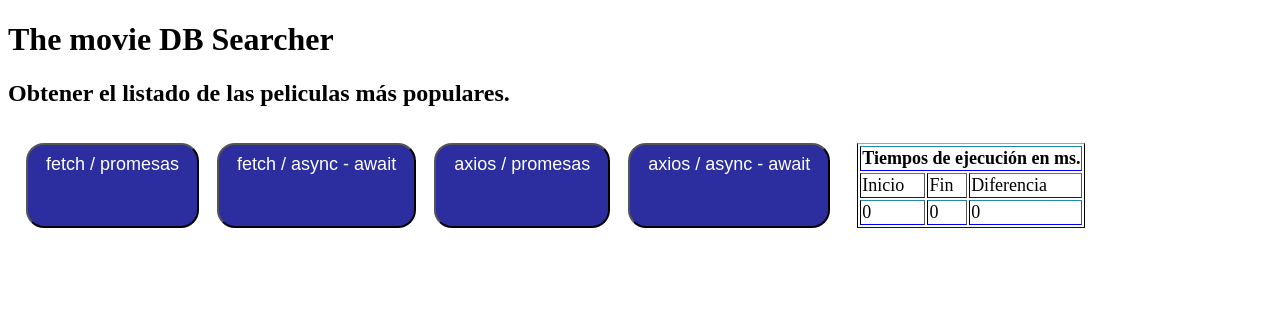
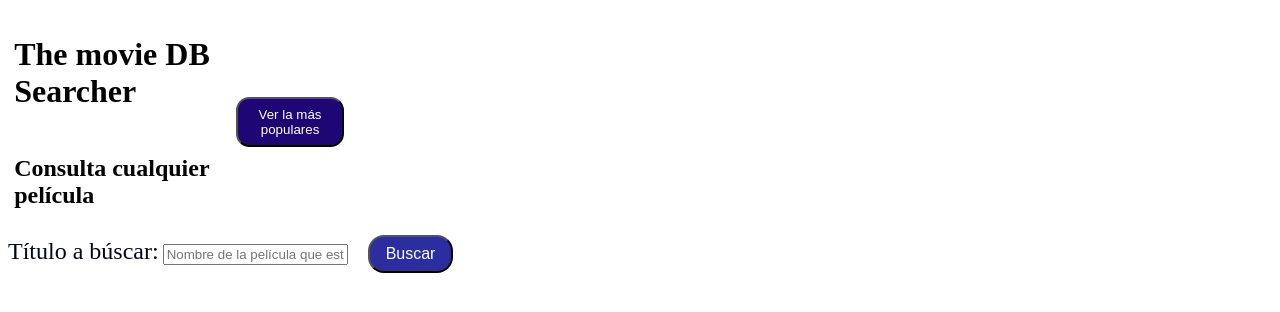
Before and after one commit to ebenito/JS-Async-MovieDB, a plain HTML site: page index.html in a window 1280 px wide. Drawn offline with nearby package versions, Linux system fonts and the light colour scheme.

Commit message:
Añado versión para busquedas

```diff
--- a/functions.js
+++ b/functions.js
@@ -112,4 +112,21 @@ const getPeliculasPopulares4 = async () => {
     escribeTiempos("fin")
 };
 
+
+
+const buscaPeli =  async () => {
+    var text = document.getElementById("buscarTitulo").value;
+    document.getElementById("buscarTitulo").value = '';
+    document.querySelector('div#listado').innerHTML = "";
+
+    fetch(`https://api.themoviedb.org/3/search/movie?query=${text}&api_key=cea68b520beecac6718820e4ac576c3a&language=es-ES&page=1&include_adult=false`)
+    .then(res=>res.json())
+    .then(res=>{
+        const peliculas = res.results
+        dibujaPelis(peliculas);
+    })
+    .catch(error=>console.error(error))
+}
+
+
 console.log("Ready...");
--- a/index.html
+++ b/index.html
@@ -9,31 +9,22 @@
     <script src="functions.js"></script>
 </head>
 <body>
-    <h1>The movie DB Searcher</h1>
-    <h2>Obtener el listado de las peliculas más populares.</h2>
-    <div class="buscar">
-        <button type="button" class="botonBuscar" onclick="muestraPeliculas(1)">fetch / promesas</button>
-        <button type="button" class="botonBuscar" onclick="muestraPeliculas(2)">fetch / async - await</button>
-        <button type="button" class="botonBuscar" onclick="muestraPeliculas(3)">axios / promesas</button>
-        <button type="button" class="botonBuscar" onclick="muestraPeliculas(4)">axios / async - await</button>
-        <div id="tiempos">
-            <table border="1">
-                <th colspan="3">Tiempos de ejecución en ms.</th>
-                <tr>
-                    <td>Inicio</td>
-                    <td>Fin</td>
-                    <td>Diferencia</td>
-                </tr>
-                <tr>
-                    <td id="inicio">0</td>
-                    <td id="fin">0</td>
-                    <td id="diferencia">0</td>
-                </tr>
-            </table>
-            <!-- <span id="inicio">Incio:</span><br />
-            <span id="fin">Fin:</span> -->
-        </div>
+    <table class="cabecera" border="0">
+        <tr>
+            <td><h1>The movie DB Searcher</h1></td>
+            <td rowspan="2"><button type="button"  onclick="parent.location='populares.html'">Ver la más populares</button></td>
+        </tr>
+        <tr>
+            <td><h2>Consulta cualquier película</h2></td>
+        </tr>
+    </table>
+
+    <div style="display: inline-block;">
+        <span class="lblTituloBuscar">Título a búscar:</span>
+        <input type="text" id="buscarTitulo" placeholder="Nombre de la película que estás buscando"></input>
+        <button type="button" class="botonBuscarTitulo" onclick="buscaPeli()">Buscar</button>
     </div>
+
 
     <div id="listado" />
 </body>
--- a/styles.css
+++ b/styles.css
@@ -1,3 +1,48 @@
+.cabecera {
+    width: 40%;
+    height: 80px;
+    justify-content: space-around;
+    padding: 0.2em;
+    padding-right: 10em;
+}
+.cabecera table {
+    border-width: medium;
+    margin-left: auto;
+    margin-right: auto;
+    display: block;
+}
+
+.cabecera button {
+    margin: 0.5em;
+    padding: 0.6em;
+    background-color:rgb(30, 6, 116);
+    cursor: pointer;
+    color: white;
+    display: flex;
+    align-items: center;
+    border-radius: 1em;
+    transition: all 1s;
+}
+
+.lblTituloBuscar {
+    font-size: 1.5em;
+    color: rgb(3, 5, 29);
+}
+
+.botonBuscarTitulo {
+    margin-left: 1em;
+    display: inline-block;
+    align-items: flex-start;
+    background-color: #2c2ea0;
+    padding: 0.5em;
+    padding-left: 1em;
+    padding-right: 1em;
+    color: white;
+    cursor: pointer;
+    transition: all 1s;
+    border-radius: 1em;
+    font-size: 1em;
+}
 
 .buscar {
     display: flex;
```
Also changed, not shown: populares.html (added, +41 -0 lines).
